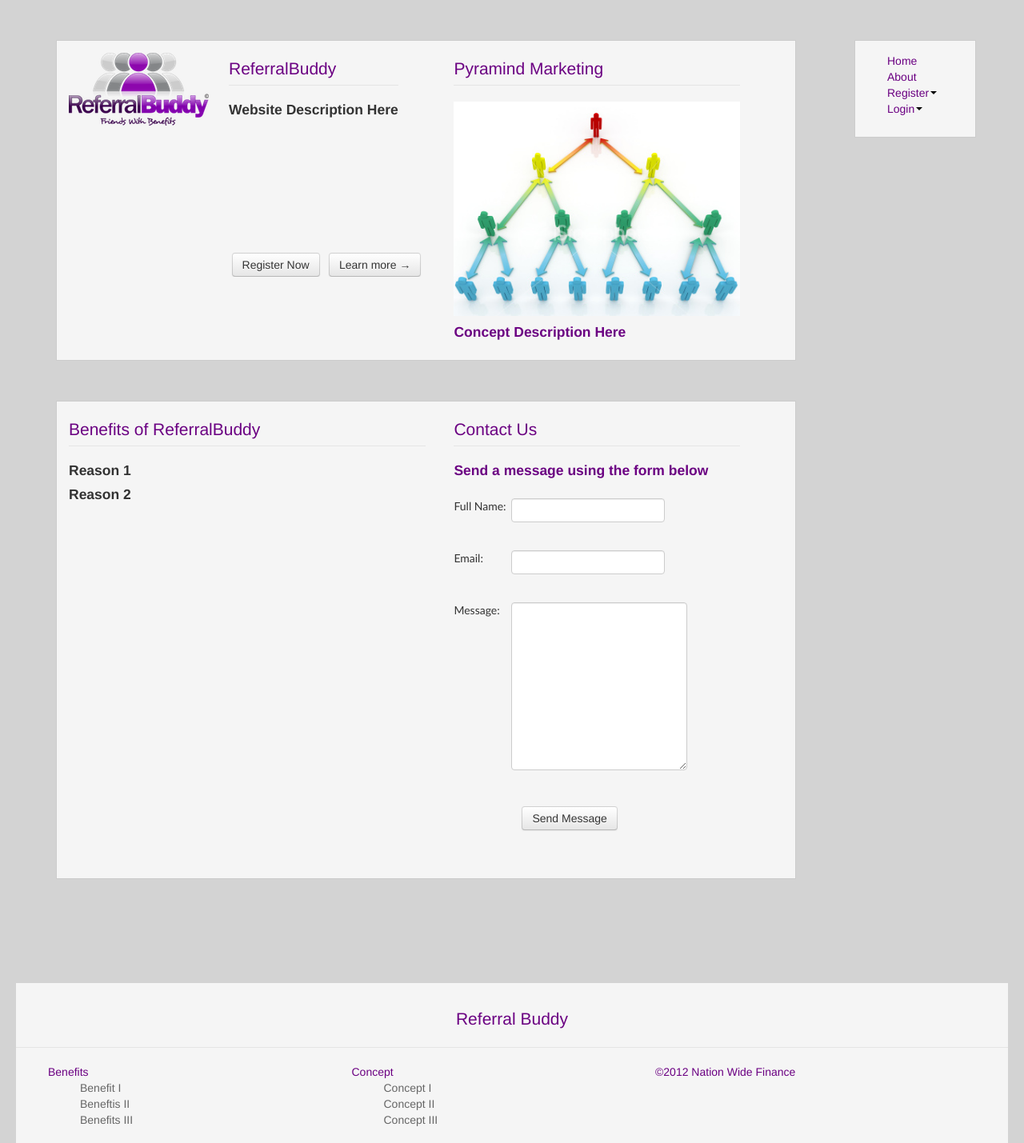
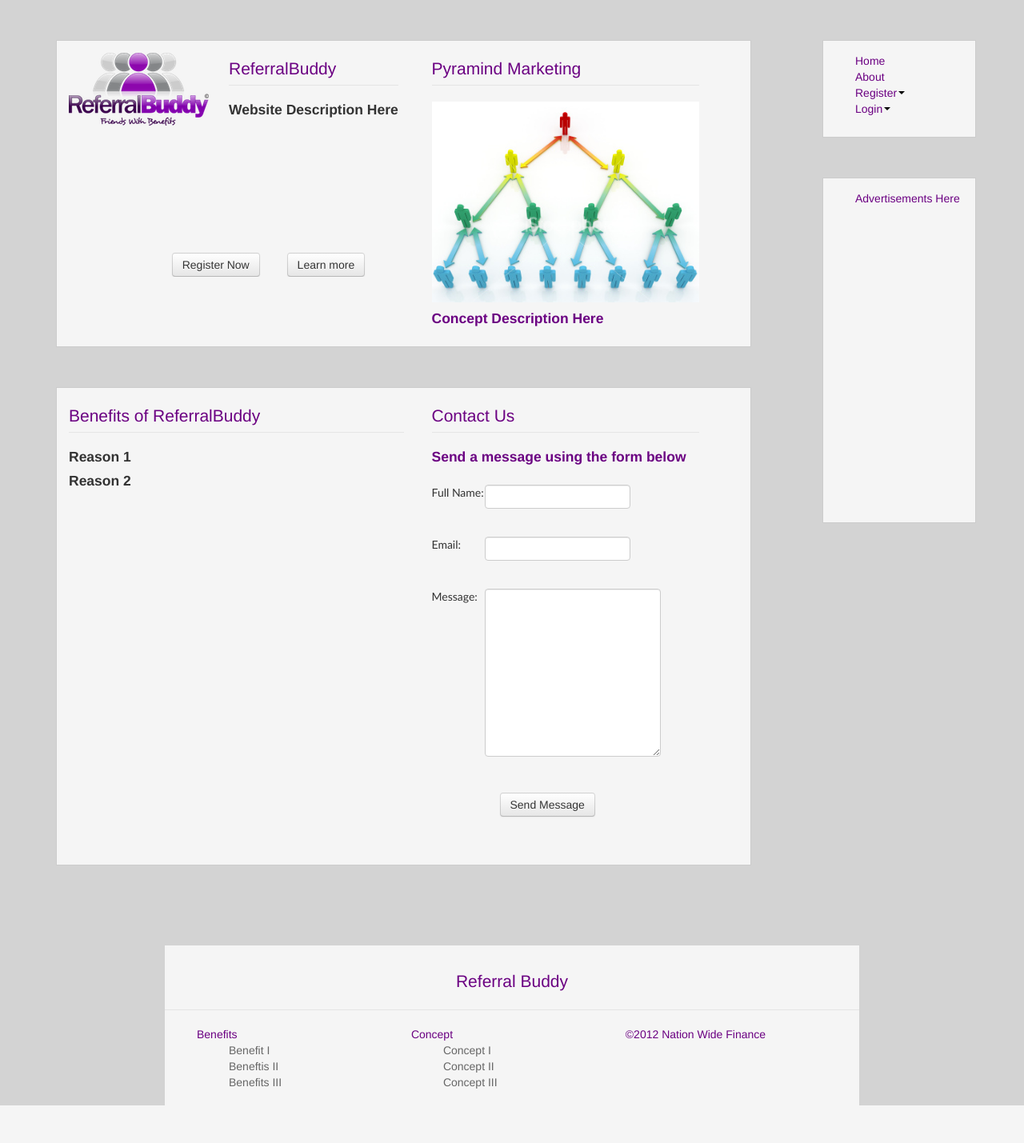
Before and after one commit to innovationhero/nationwidefinance, a Django app: template nationwidefinance/referrals/templates/index.html in a window 1280 px wide. Shown: the whole page at 80% size. After the commit the page ends 1382 px from the top, so only its background shows below. Run offline with Django 3.2, Linux system fonts and the light colour scheme; the template is opened without the code that fills it, so the values that code supplies are empty; some libraries are stand-ins or nearby versions.

Commit message:
updated home page design

```diff
--- a/nationwidefinance/referrals/static/css/style.css
+++ b/nationwidefinance/referrals/static/css/style.css
@@ -33,15 +33,16 @@ legend {
 }
 
 .btn-reg {
-	width: 60%;
+	width: 80%;
 	overflow: auto;
 	float: right;
 }
 
 .btn-reg ul li {
 	float: left;
-	width: 50%;
+	width: 40%;
 	list-style-type: none;
+	margin-left: 20px
 }
 
 .row-fluid .span9 {
@@ -98,11 +99,13 @@ legend {
 	background: rgba(0, 0, 0, 0.8);
 	color: #666;
 	margin-top: 30px;
+	width: 70%;
+	margin: 0 auto;
 }
 
 .footer, .footer a {
 	background: whiteSmoke;
-	width: 100%;
+
 	height: 200px;
 	color: #6B0082;
 }
@@ -128,13 +131,15 @@ legend {
 }
 
 .content {
-	width: 80%;
+	width: 75%;
 	float:left;
 	margin-left: 50px;
 }
 
 .menu {
 	padding-right: 40px;
+	margin-left: -400px;
+
 }
 
 .menu ul li {
@@ -144,3 +149,7 @@ legend {
 .menu ul li a {
 	color: #6B0082;
 }
+
+.span9 {
+	overflow: hidden;
+}
--- a/nationwidefinance/referrals/templates/index.html
+++ b/nationwidefinance/referrals/templates/index.html
@@ -16,7 +16,7 @@
 	<div class="btn-reg">
 		<ul>
 		<li><a href="{%url registration_register %}" class="btn">Register Now</a></li>
-		<li ><a href="{%url home %}" class="btn">Learn more &rarr;</a></li>
+		<li ><a href="{%url home %}" class="btn">Learn more </a></li>
 	</ul>
 	</div>
 	</div>
--- a/nationwidefinance/referrals/templates/menu.html
+++ b/nationwidefinance/referrals/templates/menu.html
@@ -104,3 +104,11 @@
             </div>
         </div>
     </div>
+
+ <div class="menu">
+        <div class="top top-right">
+            <div style="height:400px;color:#6B0082;">
+            	<ul><li><a href="#">Advertisements Here</a></li></ul>
+            </div>
+        </div>
+ </div>
```
